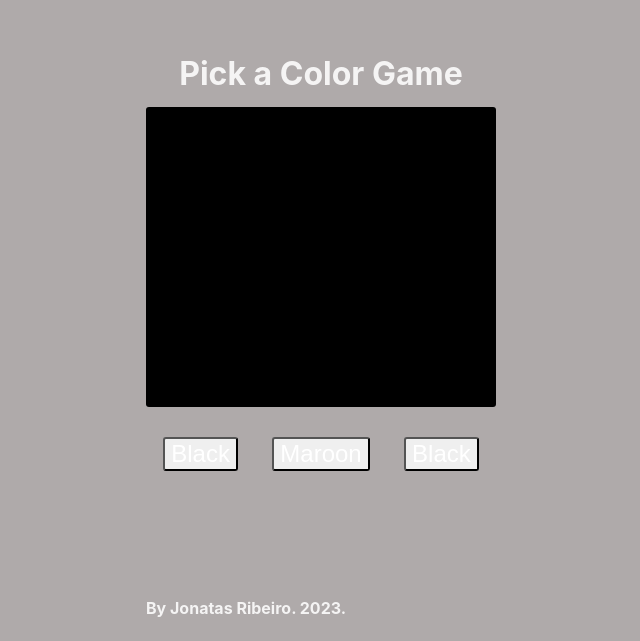
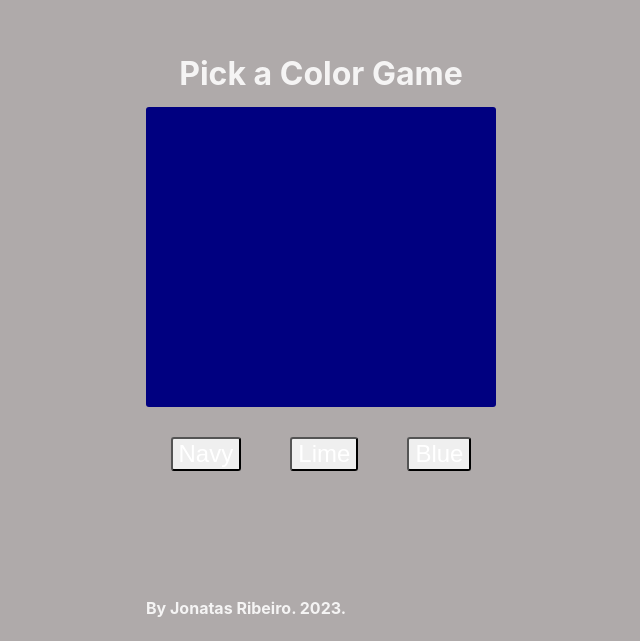
Before and after one commit to jonriber/Pick-a-Color, a React (Vite) app in the folder pick-a-color/: page / in a window 1280 px wide. Shown: the part 159-800 px from the top of the page, without its empty margins (319-959 px from the left). Built offline with nearby package versions, Linux system fonts and the light colour scheme.

Commit message:
fixing bug on state

```diff
--- a/pick-a-color/src/App.tsx
+++ b/pick-a-color/src/App.tsx
@@ -12,11 +12,13 @@ function App() {
     pickColor = () => {
       let actualColor = getRandomColor();
       setColor(actualColor);
+      setAwnser([actualColor,getRandomColor(),getRandomColor()].sort(() => 0.5 - Math.random()));
       setCorrectAwnser(false);
-    },
-    defaultColors = [color,getRandomColor(),getRandomColor()].sort(() => 0.5 - Math.random());
+    };
+    // defaultColors = [color,getRandomColor(),getRandomColor()].sort(() => 0.5 - Math.random());
 
   useEffect(() => {
+    // setColor(getRandomColor())
     pickColor()
   },[]);
 
@@ -39,7 +41,7 @@ function App() {
       <div className='colorBox' style={{background: color}}>
       </div>
       <div className='colorOptions'>
-        {defaultColors.map((colorValue) => {
+        {awnser.map((colorValue) => {
           return <button disabled={correctAwnser} id={colorValue} onClick={() => checkAnwser(colorValue)}>{colorValue}</button>
         })}
       </div>
```
